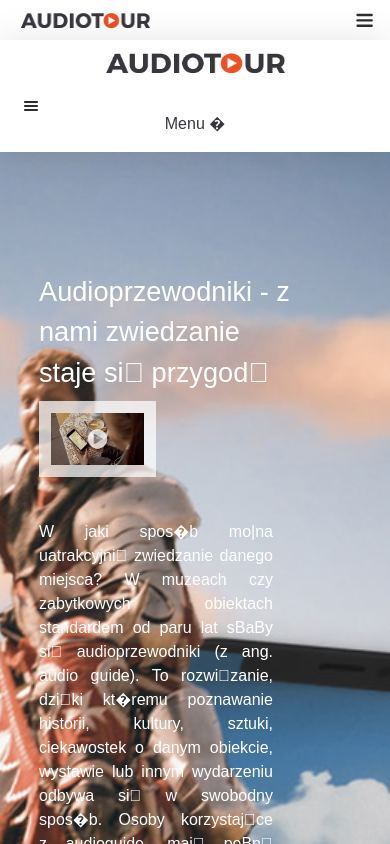
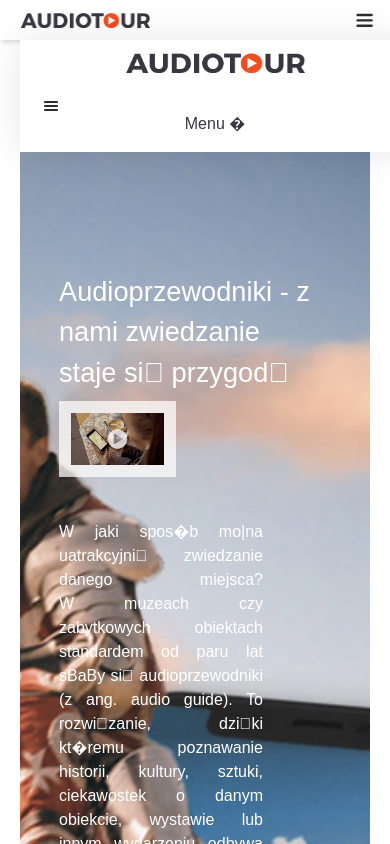
Before and after one commit to maciekpastuszak/audiotour, a Next.js app: page / in a window 390 px wide. Shown: the top 844 px of the page. Built offline with nearby package versions, Linux system fonts and the light colour scheme; a web font is replaced by a local one.

Commit message:
update main section

```diff
--- a/app/aplikacja/page.tsx
+++ b/app/aplikacja/page.tsx
@@ -4,9 +4,9 @@ import React from 'react'
 const Aplikacja = () => {
   return (
     <section id='hero' className='border border-red-900 flex justify-center mt-12'>
-      <div className='w-3/5'>
+      <div className='md:w-3/4'>
         <Image src='/app-grid.png' alt='app-grid' layout='responsive' width={1} height={1} />
-        <div className='mt-6 text-center text-4xl font-bold font-articulat'>
+        <div className='mt-6 text-center text-3xl md:text-4xl font-bold font-articulat'>
           <p>Every place an <span className='text-blue-500'>app</span></p>
           <p>200 <span className='text-xl font-normal'>wdrożeń w całej Polsce</span></p>
         </div>
--- a/app/layout.tsx
+++ b/app/layout.tsx
@@ -23,7 +23,7 @@ export default function RootLayout({
       </head>
         <body className="font-halyard">
           <Navbar />
-          <main className="w-full md:w-4/5 flex flex-col justify-center items-center mx-auto">
+          <main className="w-full md:w-4/5 flex flex-col justify-center items-center px-5 md:p-0 mx-auto">
               {children}
           </main>
           {/* <Footer /> */}
```
